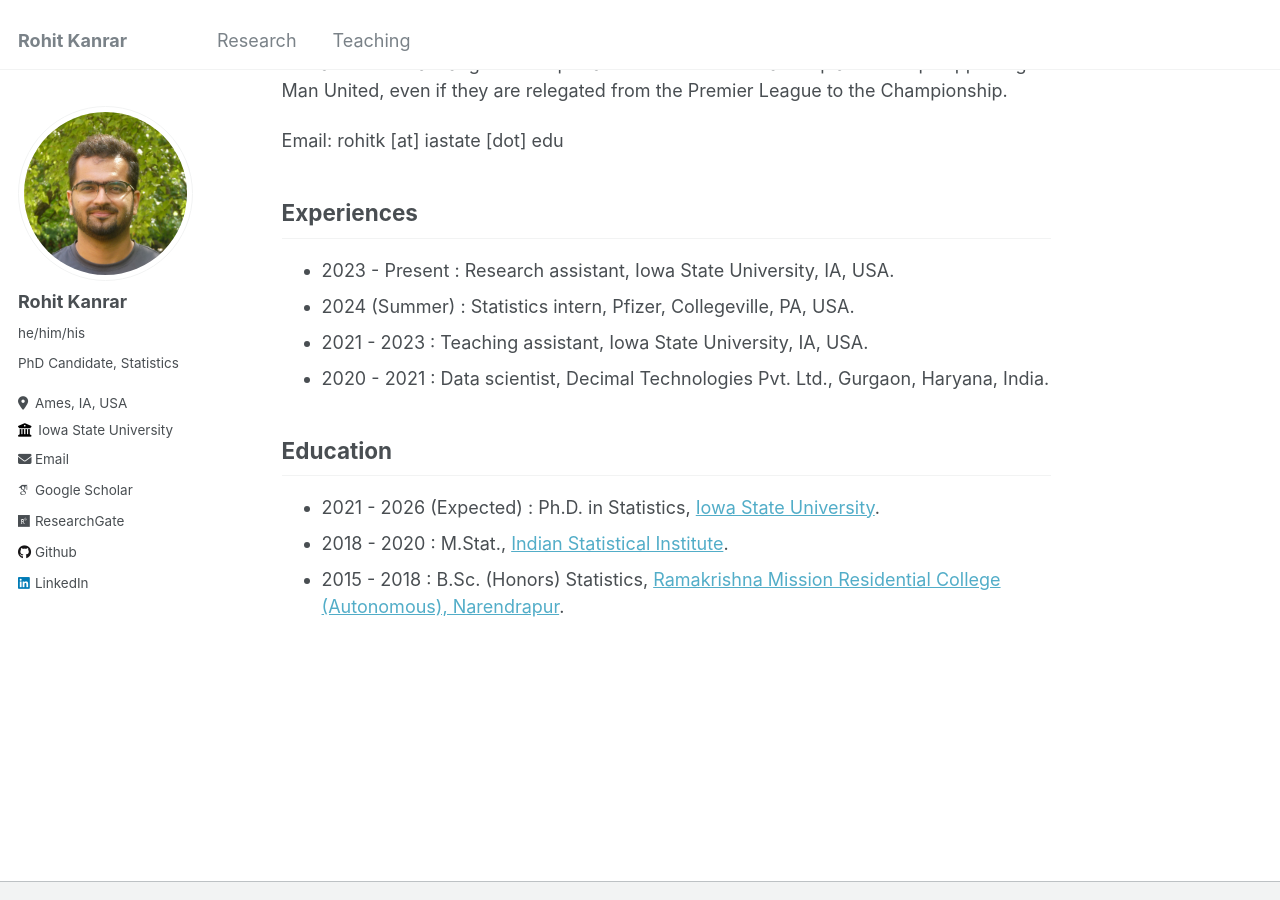
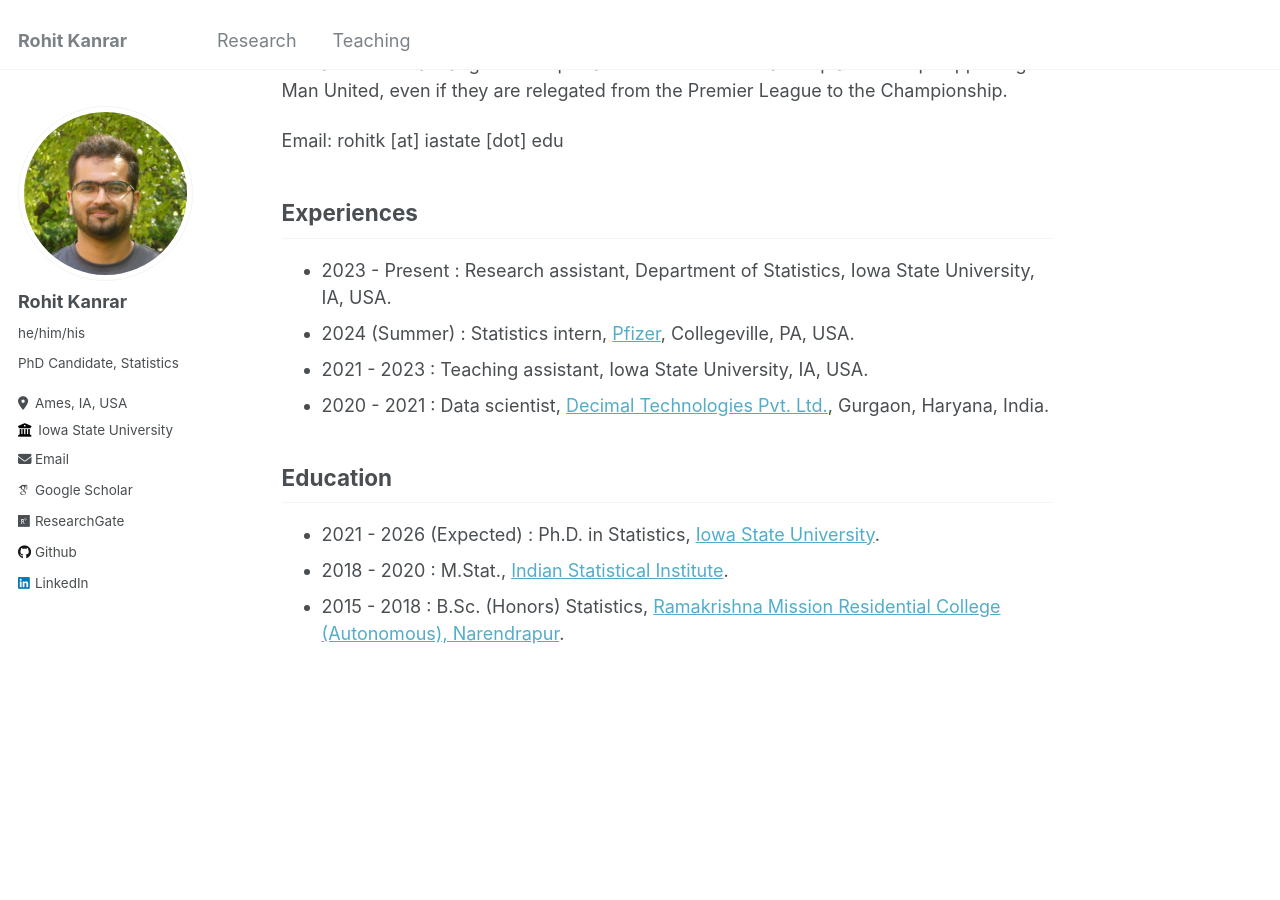
Before and after one commit to rohitkanrar/rohitkanrar.github.io, a Jekyll site: the page built from _pages/about.md, in a window 1280 px wide and 900 px high, scrolled down 459 px. Built offline with Jekyll 4.4.1, drawn with Linux system fonts in a browser that asks for light colours; some web fonts are replaced.

Commit message:
added company links

```diff
--- a/_pages/about.md
+++ b/_pages/about.md
@@ -17,10 +17,10 @@ Outside of research, Rohit loves to cook, follows sports, listen to music and ma
 Email: rohitk [at] iastate [dot] edu
 
 ## Experiences
-* 2023 - Present : Research assistant, Iowa State University, IA, USA.
-* 2024 (Summer) : Statistics intern, Pfizer, Collegeville, PA, USA.
+* 2023 - Present : Research assistant, Department of Statistics, Iowa State University, IA, USA.
+* 2024 (Summer) : Statistics intern, [Pfizer](https://www.pfizer.com/), Collegeville, PA, USA.
 * 2021 - 2023 : Teaching assistant, Iowa State University, IA, USA.
-* 2020 - 2021 : Data scientist, Decimal Technologies Pvt. Ltd., Gurgaon, Haryana, India.
+* 2020 - 2021 : Data scientist, [Decimal Technologies Pvt. Ltd.](https://decimaltech.com/), Gurgaon, Haryana, India.
 
 ## Education
 * 2021 - 2026 (Expected) : Ph.D. in Statistics, [Iowa State University](https://www.iastate.edu/).
```
